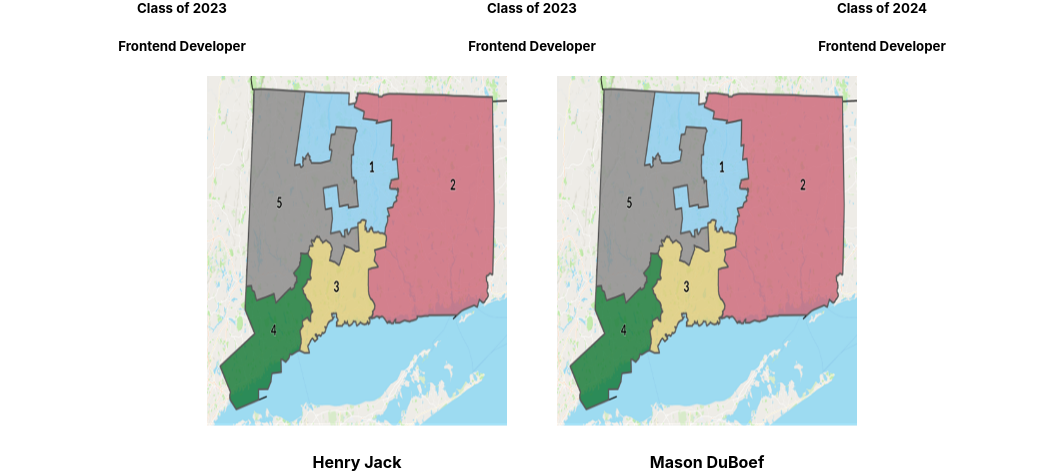
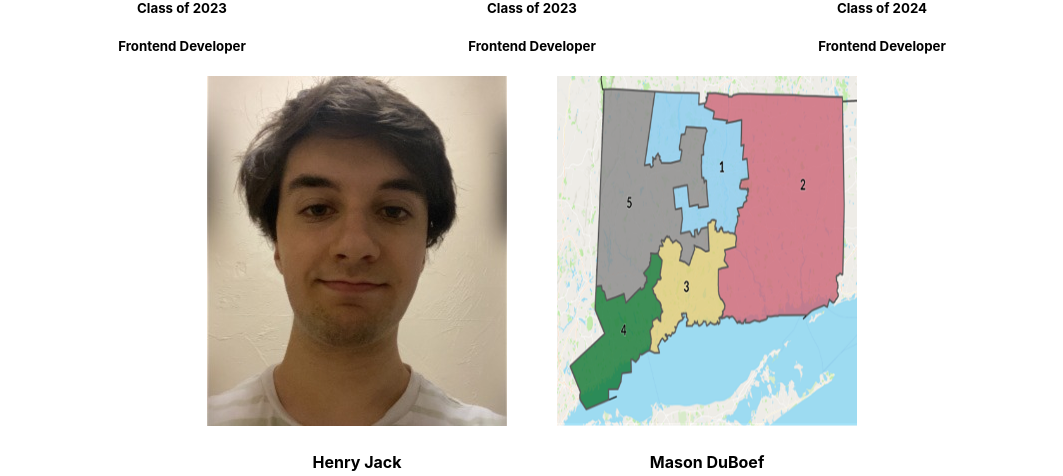
Before and after one commit to Have-I-Been-Gerrymandered/react, a React (Create React App) app: page /about in a window 1280 px wide. Shown: the part 823-1299 px from the top of the page, without its empty margins (108-1171 px from the left). Built offline with nearby package versions, Linux system fonts and the light colour scheme.

Commit message:
making designabout into a class

```diff
--- a/src/DesignAbout.js
+++ b/src/DesignAbout.js
@@ -1,17 +1,19 @@
-import React from 'react';
-
+import React, { Component } from 'react';
 import { Row, Col } from 'antd';
-
 import ProfileCard from './ProfileCard';
 import './designAbout.css';
 import CTimg from './district-maps/CT.png';
 import Keerti from './Keerti.jpg';
 import Sam from './Sam.jpg';
+import Henry from './Henry.jpg';
 
 
 // Creates AboutUs page and calls ProfileCard component for each team member.
-function DesignAbout() {
-    var paragraph = "Have I Been Gerrymandered? is a web tool with the purpose of showing voters how gerrymandered their district is. Currently, it is difficult for voters to determine "
+class DesignAbout extends Component{
+    constructor(props){
+        super(props)
+        this.state = {
+          paragraph: "Have I Been Gerrymandered? is a web tool with the purpose of showing voters how gerrymandered their district is. Currently, it is difficult for voters to determine "
           + "whether their own districts are gerrymandered, our tool will give districts a “score” that will represent how gerrymandered their district is based on specific metrics. "
           + "These metrics will be determined based on the vast amount of research available in the field. Our team will be utilizing an agile development process with one week sprints. "
           + "Additionally we will use a variety of technologies including React.js, Python, and Github. We will start by defining necessary features, then move to discussing design ideas in "
@@ -19,12 +21,15 @@ function DesignAbout() {
           + " usable code. We plan to continue utilizing this cycle to create a more nuanced tool throughout project development. As stated we plan to utilize one week sprints, primarily focusing "
           + "on the algorithm-based calculation that determines a “score” in the beginning of our development. We will then move to development of the web tool and the integration of our algorithm "
           + "with the tool. Through analysis of the risks of the project, we have determined that the most significant relate to lack of experience and the calculation of the metrics that will "
-    + "determine how gerrymandered a district is.";
-    var back = "Backend Developer";
-    var front = "Frontend Developer";
-    var year = "Class of 2023";
-    var younger_year = "Class of 2024";
+          + "determine how gerrymandered a district is.",
+          back: "Backend Developer",
+          front: "Frontend Developer",
+          year: "Class of 2023",
+          younger_year: "Class of 2024"
+        }
+    }
 
+    render(){
         return (
             <>
                 <div class="slant">
@@ -35,7 +40,7 @@ function DesignAbout() {
                 </Row>
                 <Row>
                     <Col span={24}>
-                    <p>{paragraph}</p>
+                        <p>{this.state.paragraph}</p>
                     </Col>
                 </Row>
                 <Row>
@@ -48,17 +53,18 @@ function DesignAbout() {
                     </Col>
                 </Row>
                 <div class="box">
-                <div><ProfileCard name="Sam West" end={front} year={year} src={Sam} /></div>
-                <div><ProfileCard name="Keerti Sundaram" end={front} year={year} src={Keerti} /></div>
-                <div><ProfileCard name="Josh Marion" end={front} year={younger_year} src={CTimg} /> </div>
+                    <div><ProfileCard name="Sam West" end={this.state.front} year={this.state.year} src={Sam} /></div>
+                    <div><ProfileCard name="Keerti Sundaram" end={this.state.front} year={this.state.year} src={Keerti} /></div>
+                    <div><ProfileCard name="Josh Marion" end={this.state.front} year={this.state.younger_year} src={CTimg} /> </div>
                 </div>
                 <div class="box">
-                <div><ProfileCard name="Henry Jack" end={front} year={younger_year} src={CTimg} /> </div>
-                <div><ProfileCard name="Mason DuBoef" end={back} year={year} src={CTimg} /> </div>
+                    <div><ProfileCard name="Henry Jack" end={this.state.front} year={this.state.younger_year} src={Henry} /> </div>
+                    <div><ProfileCard name="Mason DuBoef" end={this.state.back} year={this.state.year} src={CTimg} /> </div>
                 </div>
                 </div>
             </>
         );
     }
+}
 
 export default DesignAbout;
```
Lines whose indentation alone changed are shown as unchanged.
